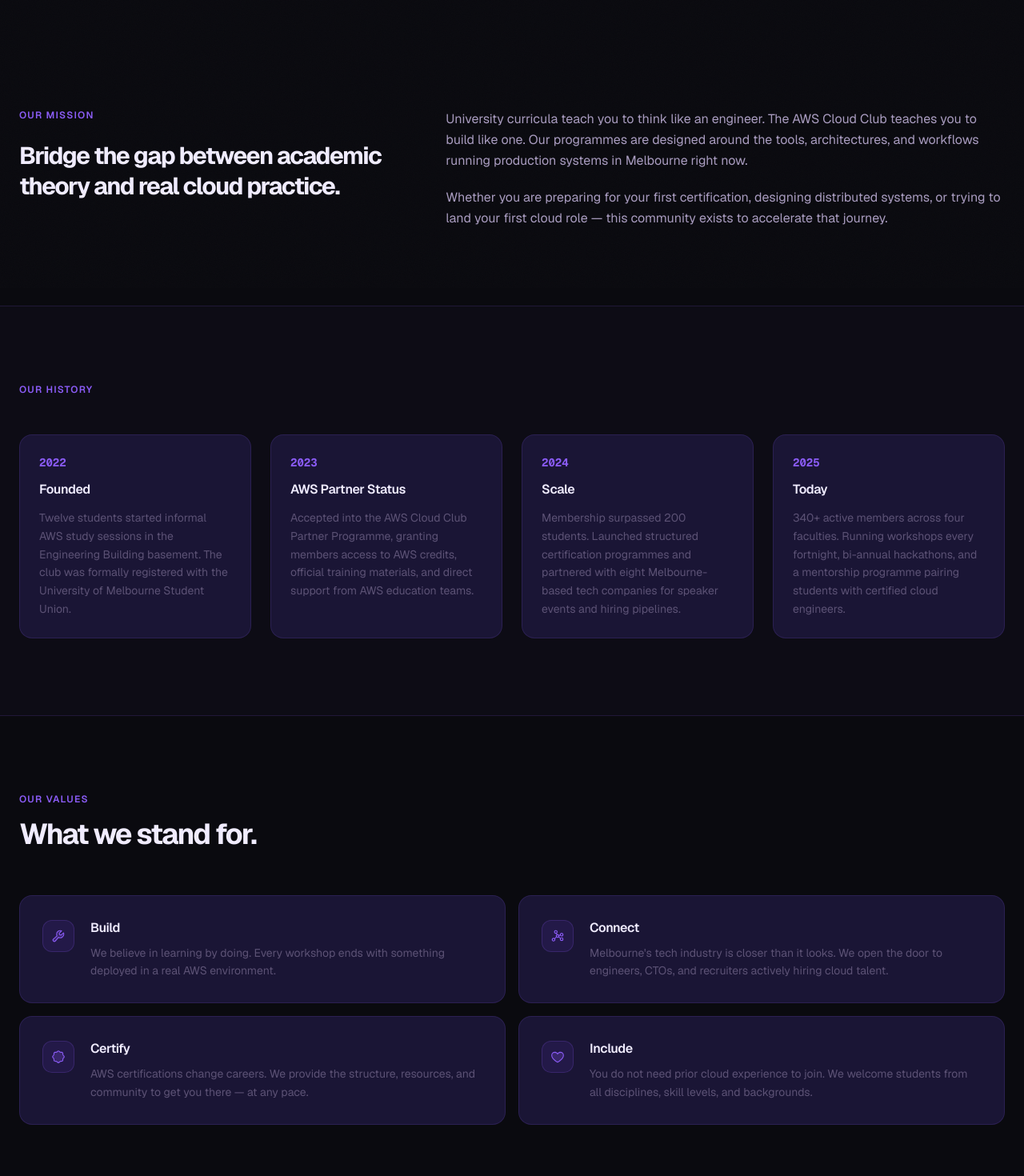
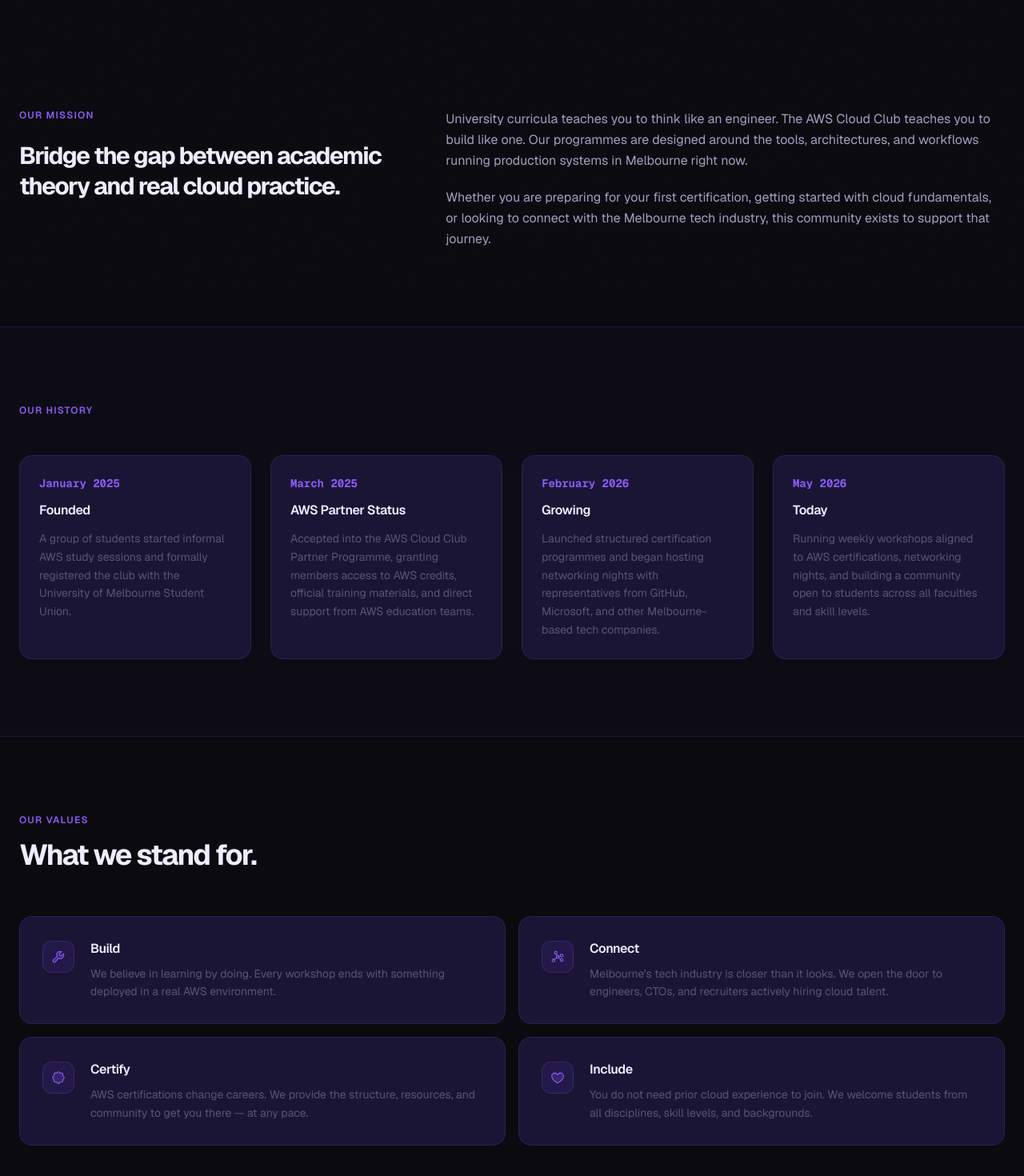
Before and after one commit to AWS-Cloud-Club-UniMelb/AWS-Cloud-Club-Website, a Next.js app: page /about in a window 1280 px wide. Shown: the part 440-1910 px from the top of the page at 80% size. Built offline with nearby package versions, Linux system fonts and the light colour scheme.

Commit message:
updated placeholder text with relevant club information in About page

```diff
--- a/app/about/page.tsx
+++ b/app/about/page.tsx
@@ -1,83 +1,99 @@
-import Link from 'next/link'
-import { ArrowRight, Wrench, Graph, Seal, Heart } from '@phosphor-icons/react/dist/ssr'
-import AnimatedSection from '@/components/AnimatedSection'
+import Link from "next/link";
+import {
+  ArrowRight,
+  Wrench,
+  Graph,
+  Seal,
+  Heart,
+} from "@phosphor-icons/react/dist/ssr";
+import AnimatedSection from "@/components/AnimatedSection";
 
 const timeline = [
   {
-    year: '2022',
-    title: 'Founded',
+    year: "January 2025",
+    title: "Founded",
     description:
-      'Twelve students started informal AWS study sessions in the Engineering Building basement. The club was formally registered with the University of Melbourne Student Union.',
+      "A group of students started informal AWS study sessions and formally registered the club with the University of Melbourne Student Union.",
   },
   {
-    year: '2023',
-    title: 'AWS Partner Status',
+    year: "March 2025",
+    title: "AWS Partner Status",
     description:
-      'Accepted into the AWS Cloud Club Partner Programme, granting members access to AWS credits, official training materials, and direct support from AWS education teams.',
+      "Accepted into the AWS Cloud Club Partner Programme, granting members access to AWS credits, official training materials, and direct support from AWS education teams.",
   },
   {
-    year: '2024',
-    title: 'Scale',
+    year: "February 2026",
+    title: "Growing",
     description:
-      'Membership surpassed 200 students. Launched structured certification programmes and partnered with eight Melbourne-based tech companies for speaker events and hiring pipelines.',
+      "Launched structured certification programmes and began hosting networking nights with representatives from GitHub, Microsoft, and other Melbourne-based tech companies.",
   },
   {
-    year: '2025',
-    title: 'Today',
+    year: "May 2026",
+    title: "Today",
     description:
-      '340+ active members across four faculties. Running workshops every fortnight, bi-annual hackathons, and a mentorship programme pairing students with certified cloud engineers.',
+      "Running weekly workshops aligned to AWS certifications, networking nights, and building a community open to students across all faculties and skill levels.",
   },
-]
+];
 
 const values = [
   {
     icon: Wrench,
-    label: 'Build',
-    description: 'We believe in learning by doing. Every workshop ends with something deployed in a real AWS environment.',
+    label: "Build",
+    description:
+      "We believe in learning by doing. Every workshop ends with something deployed in a real AWS environment.",
   },
   {
     icon: Graph,
-    label: 'Connect',
-    description: "Melbourne's tech industry is closer than it looks. We open the door to engineers, CTOs, and recruiters actively hiring cloud talent.",
+    label: "Connect",
+    description:
+      "Melbourne's tech industry is closer than it looks. We open the door to engineers, CTOs, and recruiters actively hiring cloud talent.",
   },
   {
     icon: Seal,
-    label: 'Certify',
-    description: "AWS certifications change careers. We provide the structure, resources, and community to get you there — at any pace.",
+    label: "Certify",
+    description:
+      "AWS certifications change careers. We provide the structure, resources, and community to get you there — at any pace.",
   },
   {
     icon: Heart,
-    label: 'Include',
-    description: 'You do not need prior cloud experience to join. We welcome students from all disciplines, skill levels, and backgrounds.',
+    label: "Include",
+    description:
+      "You do not need prior cloud experience to join. We welcome students from all disciplines, skill levels, and backgrounds.",
   },
-]
+];
 
 const activities = [
   {
-    title: 'Fortnightly Workshops',
-    description: 'Hands-on sessions covering Lambda, EC2, IAM, CDK, and beyond. Technical depth for intermediate builders alongside beginner tracks run in parallel.',
+    title: "Weekly Workshops",
+    description:
+      "Hands-on sessions built around the AWS certification path. Beginner-friendly tracks run alongside more technical content for those further along.",
   },
   {
-    title: 'Certification Sprints',
-    description: 'Focused multi-week programmes aligned to AWS exams. Practice tests, group study, and one-on-one support from exam-certified members.',
+    title: "Certification Sprints",
+    description:
+      "Focused multi-week programmes aligned to AWS exams. Practice tests, group study, and support from exam-certified members.",
   },
   {
-    title: 'Industry Speaker Nights',
-    description: 'Engineers from Atlassian, Canva, REA Group, Seek, and others share how cloud infrastructure runs at production scale.',
+    title: "Networking Nights",
+    description:
+      "Representatives from GitHub, Microsoft, and other Melbourne-based tech companies join us to share their experience and connect with students.",
   },
   {
-    title: 'Hackathons',
-    description: '48-hour challenges to architect and ship real solutions on AWS. Cash prizes, AWS credits, and judging by industry professionals.',
+    title: "Hackathons",
+    description:
+      "48-hour challenges to architect and ship real solutions on AWS, judged by industry professionals with hands-on prizes and credits.",
   },
   {
-    title: 'Mentorship Programme',
-    description: 'Paired one-on-one with a certified AWS professional for a full semester. Career advice, technical guidance, and direct industry exposure.',
+    title: "Mentorship Programme",
+    description:
+      "Paired one-on-one with a certified AWS professional for a full semester. Career advice, technical guidance, and direct industry exposure.",
   },
   {
-    title: 'Social Events',
-    description: 'Regular casual meetups, trivia nights, and end-of-semester celebrations. Cloud is serious work — but it does not have to be serious all the time.',
+    title: "Social Events",
+    description:
+      "Regular casual meetups and end-of-semester celebrations. Cloud is serious work but it does not have to be serious all the time.",
   },
-]
+];
 
 export default function AboutPage() {
   return (
@@ -87,19 +103,33 @@
         className="relative min-h-[60dvh] grid-bg flex items-end overflow-hidden pt-32 pb-0"
         style={{
           background:
-            'radial-gradient(ellipse 60% 50% at 30% 60%, rgba(61,31,163,0.15), transparent 65%), var(--color-bg-primary)',
+            "radial-gradient(ellipse 60% 50% at 30% 60%, rgba(61,31,163,0.15), transparent 65%), var(--color-bg-primary)",
         }}
       >
-        <div className="absolute bottom-0 left-0 right-0 h-32 pointer-events-none"
-          style={{ background: 'linear-gradient(to top, var(--color-bg-primary), transparent)' }} />
+        <div
+          className="absolute bottom-0 left-0 right-0 h-32 pointer-events-none"
+          style={{
+            background:
+              "linear-gradient(to top, var(--color-bg-primary), transparent)",
+          }}
+        />
         <div className="max-w-7xl mx-auto px-6 w-full pb-20">
           <AnimatedSection>
-            <p className="text-xs font-semibold uppercase tracking-widest mb-5" style={{ color: '#8B5CF6' }}>About</p>
+            <p
+              className="text-xs font-semibold uppercase tracking-widest mb-5"
+              style={{ color: "#8B5CF6" }}
+            >
+              About
+            </p>
           </AnimatedSection>
           <AnimatedSection delay={0.06}>
-            <h1 className="text-5xl md:text-6xl lg:text-7xl font-bold tracking-tighter leading-[1.02] max-w-4xl" style={{ color: '#F0ECFF' }}>
+            <h1
+              className="text-5xl md:text-6xl lg:text-7xl font-bold tracking-tighter leading-[1.02] max-w-4xl"
+              style={{ color: "#F0ECFF" }}
+            >
               We build real things
-              <br /><span style={{ color: '#5C5275' }}>on the cloud.</span>
+              <br />
+              <span style={{ color: "#5C5275" }}>on the cloud.</span>
             </h1>
           </AnimatedSection>
         </div>
@@ -109,20 +139,39 @@
       <section className="py-24 max-w-7xl mx-auto px-6">
         <div className="grid grid-cols-1 lg:grid-cols-12 gap-12 items-start">
           <AnimatedSection direction="left" className="lg:col-span-5">
-            <p className="text-xs font-semibold uppercase tracking-widest mb-6" style={{ color: '#8B5CF6' }}>Our mission</p>
-            <h2 className="text-3xl font-bold tracking-tighter leading-tight" style={{ color: '#F0ECFF' }}>
+            <p
+              className="text-xs font-semibold uppercase tracking-widest mb-6"
+              style={{ color: "#8B5CF6" }}
+            >
+              Our mission
+            </p>
+            <h2
+              className="text-3xl font-bold tracking-tighter leading-tight"
+              style={{ color: "#F0ECFF" }}
+            >
               Bridge the gap between academic theory and real cloud practice.
             </h2>
           </AnimatedSection>
-          <AnimatedSection direction="right" delay={0.1} className="lg:col-span-7">
-            <div className="space-y-5 text-base leading-relaxed" style={{ color: '#A99CC0' }}>
+          <AnimatedSection
+            direction="right"
+            delay={0.1}
+            className="lg:col-span-7"
+          >
+            <div
+              className="space-y-5 text-base leading-relaxed"
+              style={{ color: "#A99CC0" }}
+            >
               <p>
-                University curricula teach you to think like an engineer. The AWS Cloud Club teaches you to build like one.
-                Our programmes are designed around the tools, architectures, and workflows running production systems in Melbourne right now.
+                University curricula teaches you to think like an engineer. The
+                AWS Cloud Club teaches you to build like one. Our programmes are
+                designed around the tools, architectures, and workflows running
+                production systems in Melbourne right now.
               </p>
               <p>
-                Whether you are preparing for your first certification, designing distributed systems, or trying to land
-                your first cloud role — this community exists to accelerate that journey.
+                Whether you are preparing for your first certification, getting
+                started with cloud fundamentals, or looking to connect with the
+                Melbourne tech industry, this community exists to support that
+                journey.
               </p>
             </div>
           </AnimatedSection>
@@ -130,18 +179,51 @@
       </section>
 
       {/* Timeline */}
-      <section className="py-24" style={{ background: 'rgba(18,16,30,0.4)', borderTop: '1px solid var(--color-border)', borderBottom: '1px solid var(--color-border)' }}>
+      <section
+        className="py-24"
+        style={{
+          background: "rgba(18,16,30,0.4)",
+          borderTop: "1px solid var(--color-border)",
+          borderBottom: "1px solid var(--color-border)",
+        }}
+      >
         <div className="max-w-7xl mx-auto px-6">
           <AnimatedSection>
-            <p className="text-xs font-semibold uppercase tracking-widest mb-12" style={{ color: '#8B5CF6' }}>Our history</p>
+            <p
+              className="text-xs font-semibold uppercase tracking-widest mb-12"
+              style={{ color: "#8B5CF6" }}
+            >
+              Our history
+            </p>
           </AnimatedSection>
           <div className="grid grid-cols-1 md:grid-cols-2 lg:grid-cols-4 gap-6">
             {timeline.map((item, i) => (
               <AnimatedSection key={item.year} delay={i * 0.08}>
-                <div className="p-6 rounded-2xl h-full" style={{ background: 'var(--color-card)', border: '1px solid var(--color-border)' }}>
-                  <p className="font-mono text-sm font-bold mb-3" style={{ color: '#8B5CF6' }}>{item.year}</p>
-                  <h3 className="font-semibold text-base mb-3 tracking-tight" style={{ color: '#F0ECFF' }}>{item.title}</h3>
-                  <p className="text-sm leading-relaxed" style={{ color: '#5C5275' }}>{item.description}</p>
+                <div
+                  className="p-6 rounded-2xl h-full"
+                  style={{
+                    background: "var(--color-card)",
+                    border: "1px solid var(--color-border)",
+                  }}
+                >
+                  <p
+                    className="font-mono text-sm font-bold mb-3"
+                    style={{ color: "#8B5CF6" }}
+                  >
+                    {item.year}
+                  </p>
+                  <h3
+                    className="font-semibold text-base mb-3 tracking-tight"
+                    style={{ color: "#F0ECFF" }}
+                  >
+                    {item.title}
+                  </h3>
+                  <p
+                    className="text-sm leading-relaxed"
+                    style={{ color: "#5C5275" }}
+                  >
+                    {item.description}
+                  </p>
                 </div>
               </AnimatedSection>
             ))}
@@ -153,47 +235,113 @@
       <section className="py-24 max-w-7xl mx-auto px-6">
         <AnimatedSection>
           <div className="mb-14">
-            <p className="text-xs font-semibold uppercase tracking-widest mb-4" style={{ color: '#8B5CF6' }}>Our values</p>
-            <h2 className="text-4xl font-bold tracking-tighter" style={{ color: '#F0ECFF' }}>What we stand for.</h2>
+            <p
+              className="text-xs font-semibold uppercase tracking-widest mb-4"
+              style={{ color: "#8B5CF6" }}
+            >
+              Our values
+            </p>
+            <h2
+              className="text-4xl font-bold tracking-tighter"
+              style={{ color: "#F0ECFF" }}
+            >
+              What we stand for.
+            </h2>
           </div>
         </AnimatedSection>
         <div className="grid grid-cols-1 md:grid-cols-2 gap-4">
           {values.map((value, i) => {
-            const Icon = value.icon
+            const Icon = value.icon;
             return (
               <AnimatedSection key={value.label} delay={i * 0.07}>
-                <div className="card-interactive flex gap-5 p-7 rounded-2xl" style={{ background: 'var(--color-card)', border: '1px solid var(--color-border)' }}>
-                  <div className="w-10 h-10 rounded-xl flex items-center justify-center shrink-0 mt-0.5"
-                    style={{ background: 'rgba(107,63,212,0.12)', border: '1px solid rgba(139,92,246,0.2)' }}>
-                    <Icon size={18} weight="duotone" style={{ color: '#8B5CF6' }} />
+                <div
+                  className="card-interactive flex gap-5 p-7 rounded-2xl"
+                  style={{
+                    background: "var(--color-card)",
+                    border: "1px solid var(--color-border)",
+                  }}
+                >
+                  <div
+                    className="w-10 h-10 rounded-xl flex items-center justify-center shrink-0 mt-0.5"
+                    style={{
+                      background: "rgba(107,63,212,0.12)",
+                      border: "1px solid rgba(139,92,246,0.2)",
+                    }}
+                  >
+                    <Icon
+                      size={18}
+                      weight="duotone"
+                      style={{ color: "#8B5CF6" }}
+                    />
                   </div>
                   <div>
-                    <h3 className="font-semibold mb-2 tracking-tight" style={{ color: '#F0ECFF' }}>{value.label}</h3>
-                    <p className="text-sm leading-relaxed" style={{ color: '#5C5275' }}>{value.description}</p>
+                    <h3
+                      className="font-semibold mb-2 tracking-tight"
+                      style={{ color: "#F0ECFF" }}
+                    >
+                      {value.label}
+                    </h3>
+                    <p
+                      className="text-sm leading-relaxed"
+                      style={{ color: "#5C5275" }}
+                    >
+                      {value.description}
+                    </p>
                   </div>
                 </div>
               </AnimatedSection>
-            )
+            );
           })}
         </div>
       </section>
 
       {/* Programmes */}
-      <section className="py-24" style={{ borderTop: '1px solid var(--color-border)', background: 'rgba(18,16,30,0.3)' }}>
+      <section
+        className="py-24"
+        style={{
+          borderTop: "1px solid var(--color-border)",
+          background: "rgba(18,16,30,0.3)",
+        }}
+      >
         <div className="max-w-7xl mx-auto px-6">
           <AnimatedSection>
             <div className="mb-14">
-              <p className="text-xs font-semibold uppercase tracking-widest mb-4" style={{ color: '#8B5CF6' }}>Our programmes</p>
-              <h2 className="text-4xl font-bold tracking-tighter" style={{ color: '#F0ECFF' }}>How we run the club.</h2>
+              <p
+                className="text-xs font-semibold uppercase tracking-widest mb-4"
+                style={{ color: "#8B5CF6" }}
+              >
+                Our programmes
+              </p>
+              <h2
+                className="text-4xl font-bold tracking-tighter"
+                style={{ color: "#F0ECFF" }}
+              >
+                How we run the club.
+              </h2>
             </div>
           </AnimatedSection>
-          <div className="grid grid-cols-1 md:grid-cols-2 lg:grid-cols-3 gap-px rounded-2xl overflow-hidden"
-            style={{ background: 'var(--color-border)' }}>
+          <div
+            className="grid grid-cols-1 md:grid-cols-2 lg:grid-cols-3 gap-px rounded-2xl overflow-hidden"
+            style={{ background: "var(--color-border)" }}
+          >
             {activities.map((a, i) => (
               <AnimatedSection key={a.title} delay={i * 0.06}>
-                <div className="card-hover-bg h-full p-8 transition-colors duration-300" style={{ background: 'var(--color-bg-primary)' }}>
-                  <h3 className="font-semibold mb-3 tracking-tight" style={{ color: '#F0ECFF' }}>{a.title}</h3>
-                  <p className="text-sm leading-relaxed" style={{ color: '#5C5275' }}>{a.description}</p>
+                <div
+                  className="card-hover-bg h-full p-8 transition-colors duration-300"
+                  style={{ background: "var(--color-bg-primary)" }}
+                >
+                  <h3
+                    className="font-semibold mb-3 tracking-tight"
+                    style={{ color: "#F0ECFF" }}
+                  >
+                    {a.title}
+                  </h3>
+                  <p
+                    className="text-sm leading-relaxed"
+                    style={{ color: "#5C5275" }}
+                  >
+                    {a.description}
+                  </p>
                 </div>
               </AnimatedSection>
             ))}
@@ -204,17 +352,30 @@
       {/* CTA */}
       <section className="py-24 max-w-7xl mx-auto px-6">
         <AnimatedSection>
-          <div className="flex flex-col sm:flex-row items-start sm:items-center justify-between gap-6 p-8 rounded-2xl" style={{ border: '1px solid var(--color-border)' }}>
+          <div
+            className="flex flex-col sm:flex-row items-start sm:items-center justify-between gap-6 p-8 rounded-2xl"
+            style={{ border: "1px solid var(--color-border)" }}
+          >
             <div>
-              <h3 className="text-xl font-semibold tracking-tight mb-1" style={{ color: '#F0ECFF' }}>Interested in joining?</h3>
-              <p className="text-sm" style={{ color: '#5C5275' }}>Applications are open to all University of Melbourne students.</p>
+              <h3
+                className="text-xl font-semibold tracking-tight mb-1"
+                style={{ color: "#F0ECFF" }}
+              >
+                Interested in joining?
+              </h3>
+              <p className="text-sm" style={{ color: "#5C5275" }}>
+                Applications are open to all University of Melbourne students.
+              </p>
             </div>
-            <Link href="/join" className="btn-accent flex items-center gap-2 px-6 py-3 rounded-xl font-semibold text-sm active:scale-[0.98] shrink-0">
+            <Link
+              href="/join"
+              className="btn-accent flex items-center gap-2 px-6 py-3 rounded-xl font-semibold text-sm active:scale-[0.98] shrink-0"
+            >
               Apply Now <ArrowRight size={16} weight="bold" />
             </Link>
           </div>
         </AnimatedSection>
       </section>
     </>
-  )
+  );
 }
--- a/package.json
+++ b/package.json
@@ -14,9 +14,9 @@
     "@types/three": "^0.183.1",
     "cobe": "^2.0.1",
     "framer-motion": "^12.38.0",
-    "next": "16.2.3",
-    "react": "19.2.4",
-    "react-dom": "19.2.4",
+    "next": "^16.2.3",
+    "react": "^19.2.4",
+    "react-dom": "^19.2.4",
     "three": "^0.183.2"
   },
   "devDependencies": {
```
Also changed, not shown: 1 other file (tests, documents, lock files or other folders).
